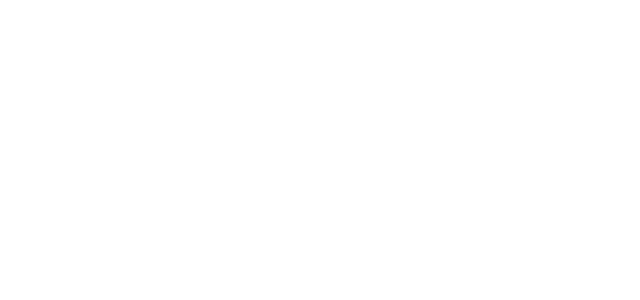
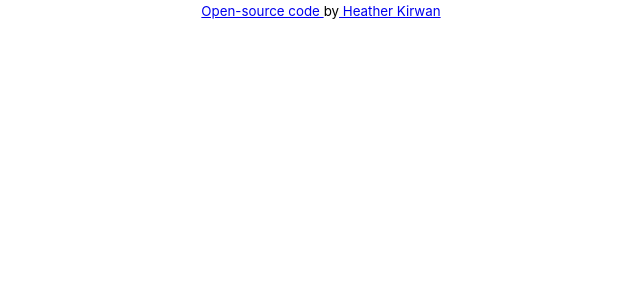
Before and after one commit to Hezaa123/weather-app-react, a React (Create React App) app: page / in a window 1280 px wide. Shown: the top 300 px of the page, without its empty margins (319-959 px from the left). Built offline with nearby package versions, Linux system fonts and the light colour scheme.

Commit message:
Added a footer that links to Git Repository and LinkedIn

```diff
--- a/src/App.js
+++ b/src/App.js
@@ -4,7 +4,13 @@
 export default function App() {
   return (
     <div className="App">
-
+      <div className="Footer">
+            <small>
+                <a href="https://github.com/Hezaa123/weather-app-react" target="_blank" rel="noreferrer">Open-source code </a>
+                by
+                <a href="https://www.linkedin.com/in/heather-kirwan-581a4580/" target="_blank" rel="noreferrer"> Heather Kirwan</a>
+            </small>
+        </div>
     </div>
   );
 }
```
Also changed, not shown: 1 other file (tests, documents, lock files or other folders).
